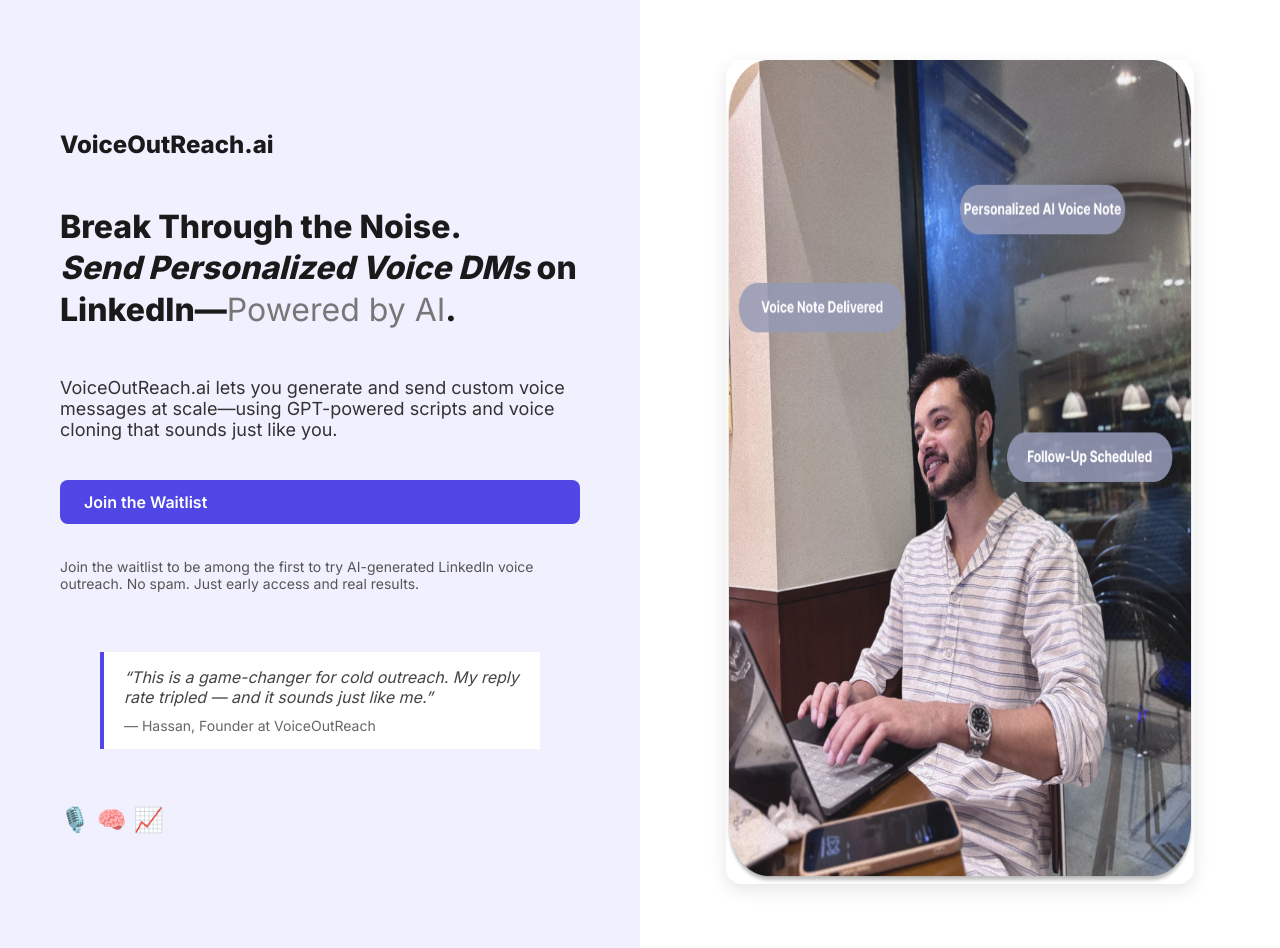
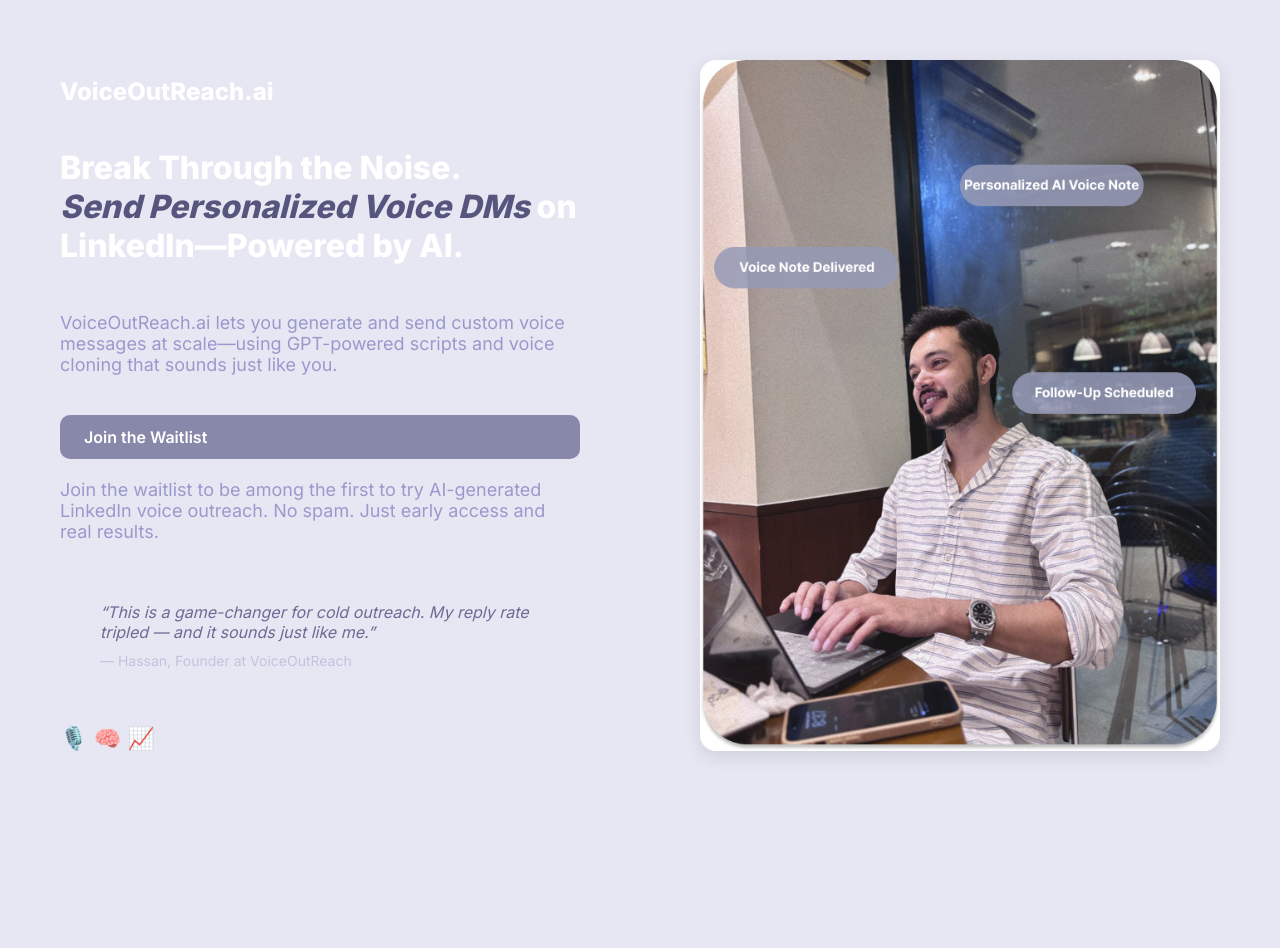
Before and after one commit to VoiceOutReach/voiceoutreach-landing, a plain HTML site: page index.html in a window 1280 px wide. After the commit the page ends 811 px from the top, so only its background shows below. Drawn offline with Linux system fonts and the light colour scheme.

Commit message:
style.css

```diff
--- a/style.css
+++ b/style.css
@@ -1,13 +1,14 @@
 body {
   margin: 0;
   font-family: 'Inter', sans-serif;
-  background-color: #f6f8fc;
-  color: #1a1a1a;
+  background-color: #e7e7f4; /* soft background */
+  color: #55557d; /* default body text */
 }
 
 .split-layout {
   display: flex;
   min-height: 100vh;
+  flex-wrap: wrap;
 }
 
 .left-panel, .right-panel {
@@ -16,14 +17,12 @@ body {
 }
 
 .left-panel {
-  background: #f1f0ff;
   display: flex;
   flex-direction: column;
   justify-content: center;
 }
 
 .right-panel {
-  background: #ffffff;
   display: flex;
   justify-content: center;
   align-items: center;
@@ -32,51 +31,42 @@ body {
 .logo {
   font-weight: 800;
   font-size: 24px;
-  margin-bottom: 20px;
+  color: #ffffff;
 }
 
 h2 {
   font-size: 32px;
   font-weight: 700;
-  line-height: 1.3;
+  color: #ffffff;
 }
 
-.faint {
-  color: #777;
-  font-weight: 400;
+em {
+  font-style: italic;
+  color: #55557d;
 }
 
-.description {
+.description, .waitlist-info {
   margin: 20px 0;
   font-size: 18px;
-  color: #333;
+  color: #9999cc;
 }
 
 .btn-primary {
-  background: #4f46e5;
-  color: white;
+  background-color: #8888aa;
+  color: #ffffff;
+  padding: 12px 24px;
+  border-radius: 10px;
+  font-weight: 600;
   text-decoration: none;
-  padding: 12px 24px;
-  border-radius: 8px;
   display: inline-block;
-  margin: 20px 0;
-  font-weight: 600;
-}
-
-.waitlist-info {
-  font-size: 14px;
-  color: #555;
-  margin-bottom: 20px;
+  margin-top: 20px;
 }
 
 .testimonial {
-  background: #ffffff;
-  border-left: 4px solid #4f46e5;
-  padding: 15px 20px;
   margin-top: 40px;
   font-style: italic;
   font-size: 16px;
-  color: #444;
+  color: #6b6b93;
 }
 
 .author {
@@ -84,35 +74,27 @@ h2 {
   font-size: 14px;
   margin-top: 10px;
   font-style: normal;
-  color: #666;
+  color: #c2c2de;
 }
 
 .footer-icons {
   margin-top: 40px;
-  font-size: 24px;
+  font-size: 22px;
+  color: #c2c2de;
 }
 
 .image-box {
-  position: relative;
-  width: 90%;
-  max-width: 500px;
+  display: flex;
+  justify-content: center;
+  align-items: center;
+  width: 100%;
+  max-width: 700px;
 }
 
 .main-image {
   width: 100%;
+  max-width: 618px;
+  height: auto;
   border-radius: 16px;
-  box-shadow: 0 6px 18px rgba(0,0,0,0.1);
+  box-shadow: 0 6px 18px rgba(0, 0, 0, 0.1);
 }
-
-.label {
-  position: absolute;
-  background: #4f46e5;
-  color: white;
-  padding: 6px 10px;
-  font-size: 12px;
-  border-radius: 6px;
-}
-
-.label.top-right { top: 10px; right: 10px; }
-.label.mid-left { top: 40%; left: 10px; }
-.label.bottom-right { bottom: 10px; right: 10px; }
```
